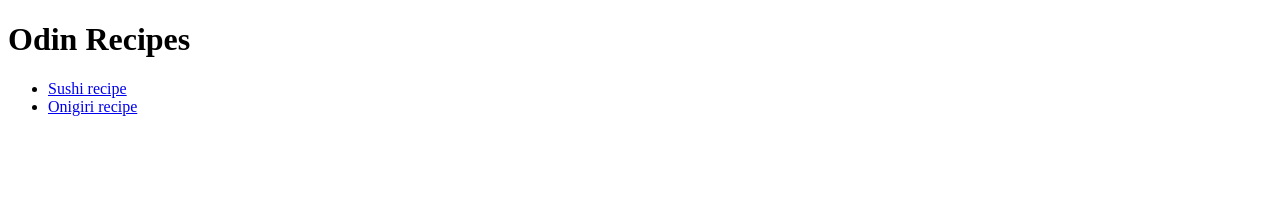
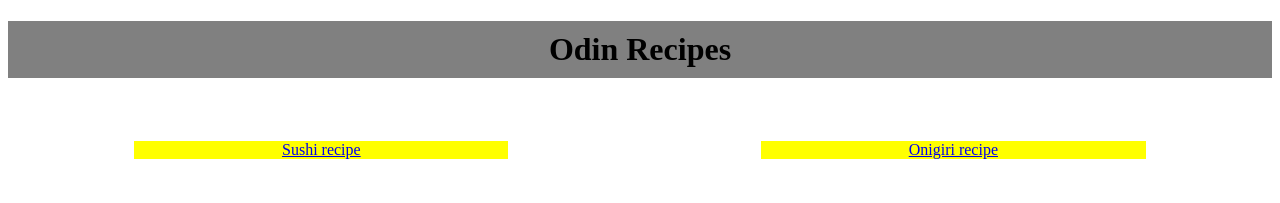
Before and after one commit to HY1109-maker/odin-recipes, a plain HTML site: page index.html in a window 1280 px wide. Drawn offline with Linux system fonts and the light colour scheme.

Commit message:
I changed the link settings and list as flex items
with link settings, we dont need to go the another tab to open the url.
try to make flex items.

```diff
--- a/index.html
+++ b/index.html
@@ -3,13 +3,17 @@
     <head>
         <meta charset="UTF-8">
         <title>Odin recipes</title>
+        <link rel="stylesheet" href="styles.css">
     </head>
     <body>
         <h1>Odin Recipes</h1>
-        <ul>
-            <li><a href="./recipes/Sushi.html" target="_blank" rel="noopenner noreferrer">Sushi recipe</a></li>
-            <li><a href="./recipes/onigiri.html" target="_blank" rel="noopenner noreferrer">Onigiri recipe</a></li>
+        <!-- <ul>
+            <li class="recipe Sushi"><a href="./recipes/Sushi.html" target="_blank" rel="noopenner noreferrer">Sushi recipe</a></li>
+            <li class="recipe onigiri"><a href="./recipes/onigiri.html" target="_blank" rel="noopenner noreferrer">Onigiri recipe</a></li>
+        </ul> -->
+        <ul class="recipes">
+            <li class="recipe Sushi"><a href="./recipes/Sushi.html">Sushi recipe</a></li>
+            <li class="recipe onigiri"><a href="./recipes/onigiri.html">Onigiri recipe</a></li>
         </ul>
-
     </body>
 </html>
--- /dev/null
+++ b/styles.css
@@ -0,0 +1,47 @@
+div {
+    color: white;
+    background-color: black;
+}
+
+h1{
+    box-sizing: border-box;
+    text-align: center;
+    background-color: gray;
+    padding: 10px;
+    /* border: 2px solid red; */
+    /* margin: 0 50px; */
+}
+
+p {
+    color: rebeccapurple;
+}
+
+.img-box {
+    background-color: white;
+    /* width: 100%; */
+    /* margin: 0 auto; */
+    text-align: center;
+}
+
+.recipes{
+    display: flex;
+    /* box-sizing: border-box; */
+    /* border: 3px solid red; */
+    height: 100px;
+    align-items: center;
+    text-align: center;
+    padding-left: 0;
+}
+
+li{
+    /* border: 3px solid blue; */
+    box-sizing: border-box;
+    background-color: yellow;
+    /* width: max-content; */
+    margin: 10%;
+    /* width: 100px; */
+    /* display: inline-block; */
+    list-style-type: none;
+    /* margin-left: 100px; */
+    flex: 1 1 auto;
+}
```
Also changed, not shown: recipes/Sushi.html (+4 -2 lines), recipes/onigiri.html (+8 -3 lines).
